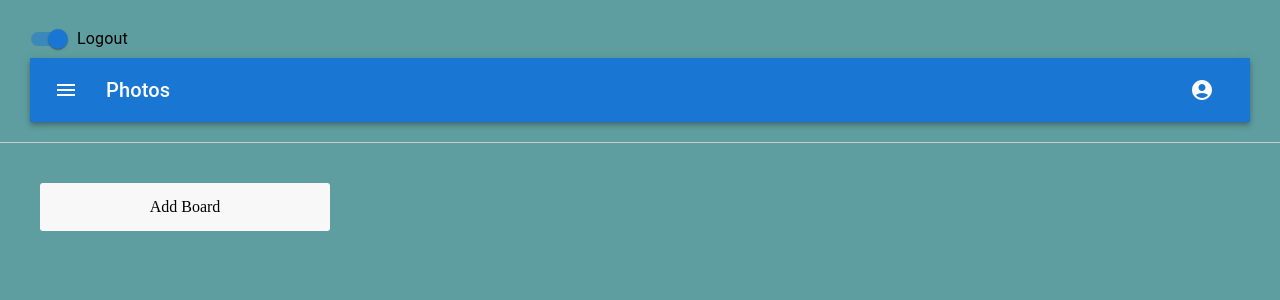
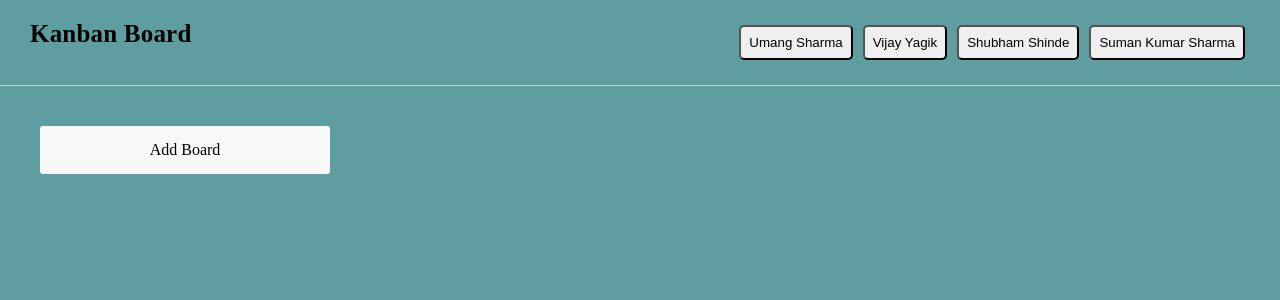
Before and after one commit to sumns/kanban-board, a React (Vite) app: page / in a window 1280 px wide. Shown: the top 300 px of the page. Built offline with nearby package versions, Linux system fonts and the light colour scheme.

Commit message:
adding navbar option

```diff
--- a/src/App.css
+++ b/src/App.css
@@ -23,6 +23,29 @@ p {
   width: 100%;
   padding: 20px 30px;
   border-bottom: 1px solid #ccc;
+  display: flex;
+  justify-content: space-between;
+}
+
+.app_navbar p{
+  font-size: 25px;
+  font-weight: 600;
+  letter-spacing: 0.2px;
+}
+
+.app_navbar button{
+  padding: 8px;
+  border-radius: 5px;
+  cursor: pointer;
+}
+
+.app_navbar ul{
+  display: flex;
+
+}
+.app_navbar ul li {
+  display: flex;
+  margin: 5px;
 }
 
 .app_outer {
--- a/src/App.jsx
+++ b/src/App.jsx
@@ -111,7 +111,17 @@ const App = () => {
     <div className="app">
 
       <div className="app_navbar">
-        <MenuAppBar />
+        {/* <MenuAppBar /> */}
+
+        <p contentEditable={true}>Kanban Board</p>
+
+       <ul>
+        <li><button contentEditable={true}>Umang Sharma</button></li>
+        <li><button contentEditable={true}>Vijay Yagik</button></li>
+        <li><button contentEditable={true}>Shubham Shinde</button></li>
+        <li><button contentEditable={true}>Suman Kumar Sharma</button></li>
+       </ul>
+
 
       </div>
       <div className="app_outer">
```
